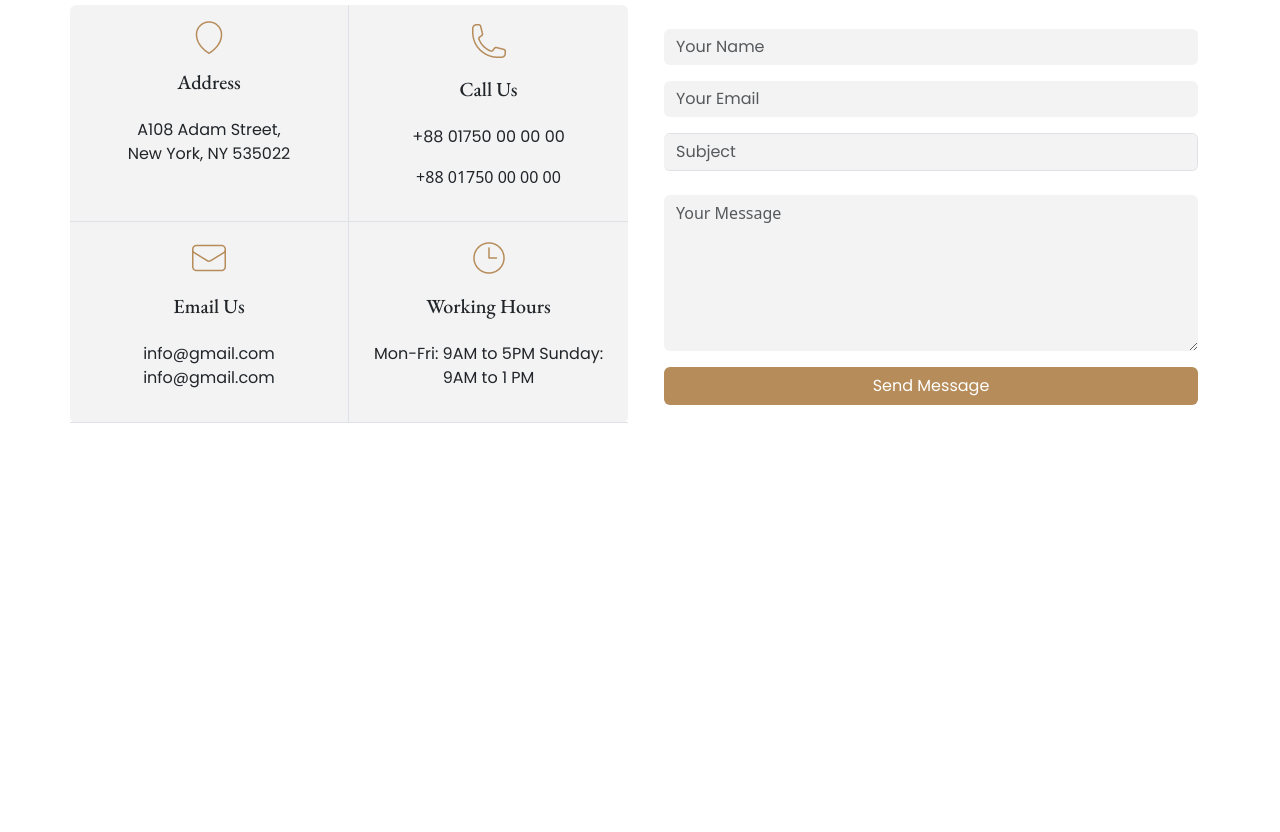
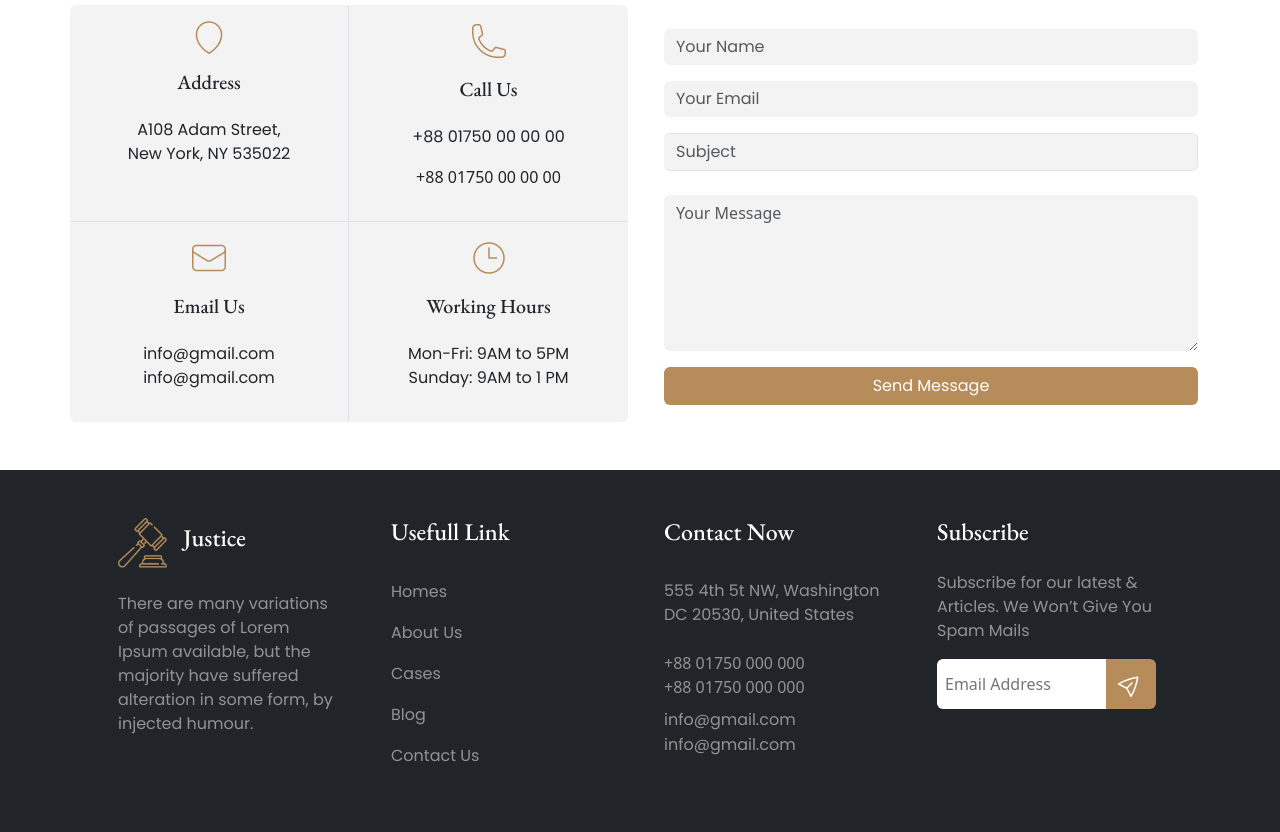
Before and after one commit to tanveer1912/legal-solution-resources-practice, a plain HTML site: page index.html in a window 1280 px wide. Shown: the part 3336-4168 px from the top of the page. Before the commit the page ends 3807 px from the top, so only its background shows below. Drawn offline with nearby package versions, Linux system fonts and the light colour scheme.

Commit message:
footer section add

```diff
--- a/index.html
+++ b/index.html
@@ -105,7 +105,7 @@
     </header>
 
     <main>
-        <section class="container ms-auto mt-lg-5 mt-md-3">
+        <section class="container m-auto mt-lg-5 mt-md-3">
             <div class="text-center">
                 <h2 class="eb-garamon">The Legal Practice Area</h2>
                 <p class="poppins">There are many variations of passages of Lorem Ipsum available, but the majority have
@@ -196,7 +196,7 @@
                 </div>
             </div>
         </section>
-        <section class="container ms-auto mt-lg-5 mt-md-3">
+        <section class="container m-auto mt-lg-5 mt-md-3">
             <div class="text-center pb-lg-5">
                 <h2 class="eb-garamon">What Our Client Say</h2>
                 <p class="poppins">There are many variations of passages of Lorem Ipsum available, but the majority have
@@ -281,7 +281,7 @@
                 </button>
             </div>
         </section>
-        <section class="container ms-auto mt-lg-5 mt-md-3">
+        <section class="container m-auto mt-lg-5 mt-md-3">
             <div class="text-center pb-lg-5">
                 <h2 class="pt-4 eb-garamon">Frequently Asked Any Questions</h2>
                 <p class="poppins">There are many variations of passages of Lorem Ipsum available, but the majority have
@@ -373,7 +373,7 @@
                 </div>
             </div>
         </section>
-        <section class="container ms-auto mb-5">
+        <section class="container m-auto mb-5">
             <div class="text-center pb-lg-5">
                 <h2 class="pt-4 eb-garamon">Contact With Us</h2>
                 <p class="poppins">There are many variations of passages of Lorem Ipsum available, but the majority have
@@ -396,16 +396,16 @@
                             <p class="poppins">+88 01750 00 00 00</p>
                             <p>+88 01750 00 00 00</p>
                         </div>
-                        <div class="col text-center p-3 border border-start-0 border-top-0">
+                        <div class="col text-center p-3 border border-start-0 border-top-0 border-bottom-0">
                             <img src="images/email.png" alt="" srcset="">
                             <h5 class="eb-garamon py-3">Email Us</h5>
                             <p class="poppins">info@gmail.com
                                 info@gmail.com</p>
                         </div>
-                        <div class="col text-center p-3 border border-start-0 border-top-0 border-end-0">
+                        <div class="col text-center p-3">
                             <img src="images/time.png" alt="">
                             <h5 class="eb-garamon py-3">Working Hours</h5>
-                            <p class="poppins">Mon-Fri: 9AM to 5PM
+                            <p class="poppins">Mon-Fri: 9AM to 5PM <br>
                                 Sunday: 9AM to 1 PM</p>
                         </div>
                     </div>
@@ -436,7 +436,71 @@
     </main>
 
     <footer>
+        <section class="mt-5 bg-dark">
+            <div class=" py-5 container m-auto row gx-5 row-cols-1 row-cols-lg-4 row-cols-md-2">
+                <div class="col text-white">
+                    <div class="d-flex align-items-center">
+                        <img class="footer-image" src="images/business.png" alt="" srcset="">
+                        <h4 class="ps-3 eb-garamon">Justice</h4>
+                    </div>
+                    <p class="pt-4 opacity-50 poppins">There are many variations of passages of Lorem Ipsum available,
+                        but the
+                        majority have suffered
+                        alteration in some form, by injected humour.</p>
 
+                </div>
+                <div class="col text-white">
+                    <h4 class="eb-garamon">Usefull Link</h4>
+                    <div class="opacity-50 pt-4">
+                        <p><a class="text-decoration-none text-white poppins" href="">Homes</a></p>
+                        <p><a class="text-decoration-none text-white poppins" href="">About Us</a></p>
+                        <p><a class="text-decoration-none text-white poppins" href="">Cases</a></p>
+                        <p><a class="text-decoration-none text-white poppins" href="">Blog</a></p>
+                        <p><a class="text-decoration-none text-white poppins" href="">Contact Us</a></p>
+
+                    </div>
+                </div>
+                <div class="col text-white">
+                    <h4 class="eb-garamon">Contact Now</h4>
+                    <div class="pt-4 opacity-50">
+                        <p class="poppins pb-2">555 4th 5t NW, Washington <br>
+                            DC 20530, United States</p>
+                        <span>+88 01750 000 000</span> <br>
+                        <span>+88 01750 000 000</span>
+                        <div class="pt-2">
+                            <span class="poppins">info@gmail.com</span> <br>
+                            <span class="poppins">info@gmail.com</span>
+                        </div>
+                    </div>
+                </div>
+                <div class="col text-white">
+                    <h4 class="eb-garamon pt-3 pt-lg-0">Subscribe</h4>
+                    <p class="poppins opacity-50 pt-3">Subscribe for our latest & Articles. We Won’t Give You Spam Mails
+                    </p>
+                    <div class="d-flex">
+                        <input class="border-0 p-2 rounded-start w-75" type="email" name="" id=""
+                            placeholder="Email Address">
+                        <div style="background-color: var(--btn-color);" class="p-2 rounded-end">
+                            <svg xmlns="http://www.w3.org/2000/svg" width="34" height="34" viewBox="0 0 34 34"
+                                fill="none">
+                                <g clip-path="url(#clip0_12_37)">
+                                    <path
+                                        d="M12.7279 21.2427L4.52197 16.8989C10.4846 13.6228 16.9629 11.3888 23.6775 10.2931C22.5826 17.0078 20.3492 23.4863 17.0738 29.4494L12.7279 21.2427ZM12.7279 21.2427L18.0312 15.9394"
+                                        stroke="white" stroke-width="1.5" stroke-linecap="round"
+                                        stroke-linejoin="round" />
+                                </g>
+                                <defs>
+                                    <clipPath id="clip0_12_37">
+                                        <rect width="24" height="24" fill="white"
+                                            transform="translate(0 17) rotate(-45)" />
+                                    </clipPath>
+                                </defs>
+                            </svg>
+                        </div>
+                    </div>
+                </div>
+            </div>
+        </section>
     </footer>
 
 
--- a/styles/style.css
+++ b/styles/style.css
@@ -44,3 +44,11 @@
 .bg-color {
     background-color: var(--bg);
 }
+
+.footer {
+    height: 100vh;
+}
+
+.footer-image {
+    height: 50px;
+}
```
